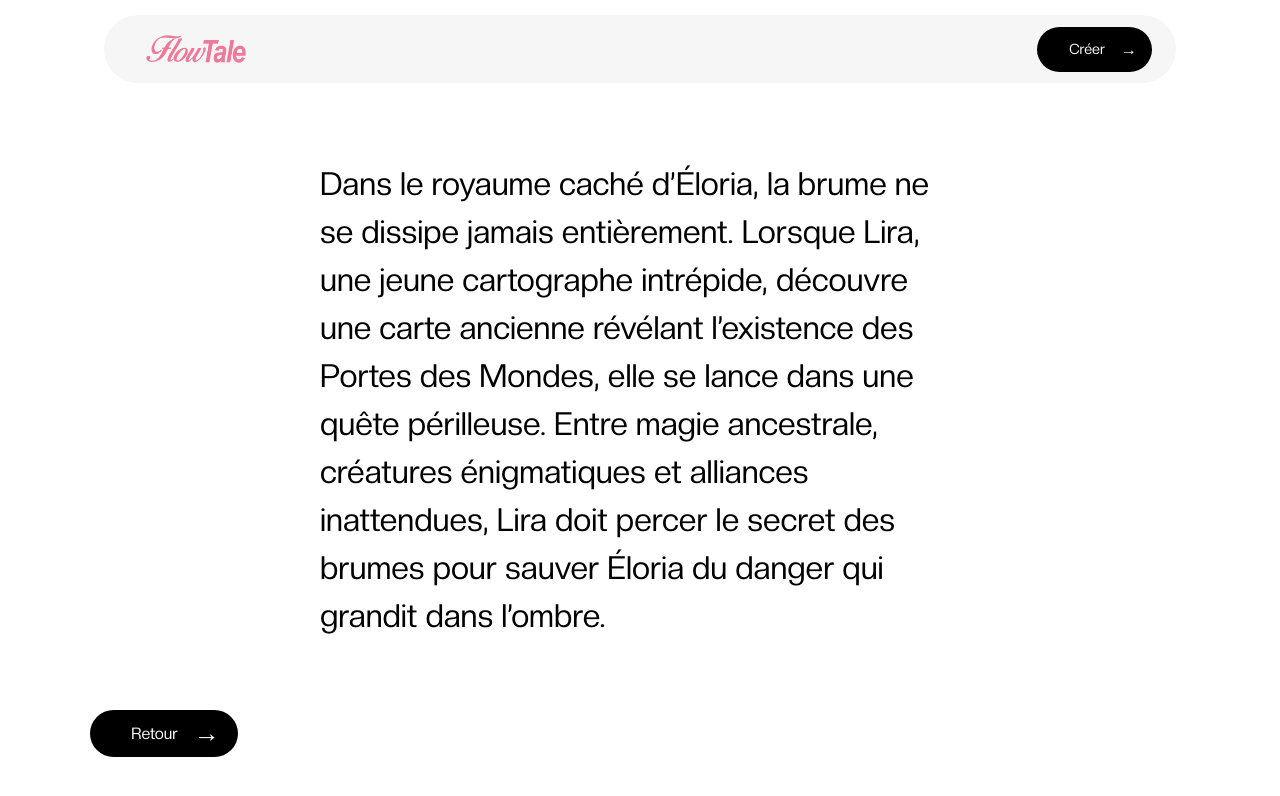
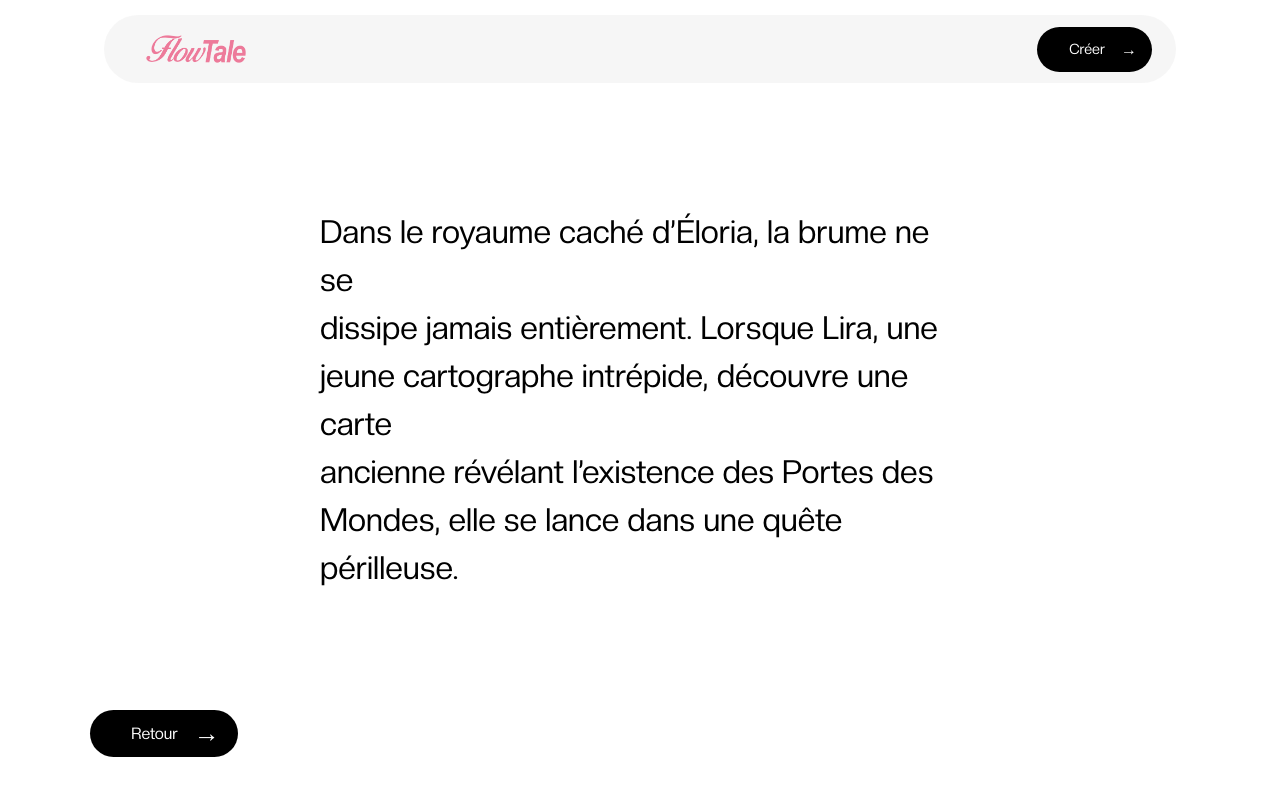
Before and after one commit to SamuelSeguin/FlowTale_Synthese, a Next.js app: page /histoires/1/jouer in a window 1280 px wide. Shown: the top 796 px of the page. Built offline with nearby package versions, Linux system fonts and the light colour scheme.

Commit message:
debut anim

```diff
--- a/src/app/_components/VisualisationHistoire.jsx
+++ b/src/app/_components/VisualisationHistoire.jsx
@@ -1,17 +1,150 @@
 "use client";
 import "./VisualisationHistoire.css";
+import { useEffect, useRef } from "react";
+import gsap from "gsap";
+import SplitText from "gsap/SplitText";
 
 const VisualisationHistoire = () => {
+  const textRef = useRef();
+  const backgroundRef = useRef();
+
+  useEffect(() => {
+    gsap.registerPlugin(SplitText);
+
+    const split = new SplitText(textRef.current, { type: "words" });
+    const splitLines = new SplitText(textRef.current, { type: "lines" });
+    const horreurTl = gsap.timeline();
+    const horreurBgTl = gsap.timeline({ repeat: -1, yoyo: true });
+    const futTl = gsap.timeline();
+    const futBgTl = gsap.timeline({ repeat: -1, yoyo: true });
+    const fantTl = gsap.timeline();
+    const fantBgTl = gsap.timeline({ repeat: -1, yoyo: true });
+
+    //  -- HORREUR --
+    // if (ambiance === "horreur") {
+    //   gsap.set(backgroundRef.current, {
+    //     "--bg-color": "#5e0c0c",
+    //   });
+
+    //   gsap.set(textRef.current, {
+    //     color: "#f02525",
+    //   });
+
+    //   horreurTl.from(split.words, {
+    //     opacity: 0,
+    //     y: 30,
+    //     rotation: -5,
+    //     duration: 0.5,
+    //     stagger: {
+    //       each: 0.08,
+    //       from: "random",
+    //     },
+    //     ease: "back.out(2)",
+    //   });
+
+    //   horreurTl.to(split.words, {
+    //     x: 3,
+    //     duration: 0.06,
+    //     repeat: 5,
+    //     yoyo: true,
+    //     ease: "power1.inOut",
+    //   });
+
+    //   horreurBgTl.to(backgroundRef.current, {
+    //     "--bg-color": "#100000",
+    //     duration: 3,
+    //     ease: "sine.inOut",
+    //   });
+
+    //   horreurBgTl.to(
+    //     backgroundRef.current,
+    //     {
+    //       "--bg-color": "#f02525",
+    //       duration: 0.2,
+    //       yoyo: true,
+    //       repeat: 1,
+    //       ease: "power1.inOut",
+    //     },
+    //     "-=0.1"
+    //   );
+
+    //  -- FANTASTIQUE --
+    // } else if (ambiance === "fantastique") {
+    // gsap.set(textRef.current, {
+    //   color: "#31243e",
+    // });
+
+    // fantTl.from(splitLines.lines, {
+    //   opacity: 0,
+    //   x: -90,
+    //   scale: 0.80,
+    //   duration: 1.2,
+    //   stagger: 0.7,
+    //   ease: "power2.out",
+    // });
+
+    // fantBgTl.to(backgroundRef.current, {
+    //   backgroundPosition: "100% 0%",
+    //   duration: 10,
+    //   repeat: -1,
+    //   yoyo: true,
+    //   ease: "sine.inOut",
+    // });
+
+    // gsap.to(".sparkle", {
+    //   y: -10,
+    //   opacity: 0.3,
+    //   duration: 1,
+    //   repeat: -1,
+    //   yoyo: true,
+    //   ease: "sine.inOut",
+    //   stagger: { each: 0.5, from: "random" },
+    // });
+
+    //  -- FUTURISTE --
+    // } else if (ambiance === "futuriste") {
+    // tl.from(split.words, {
+    //   opacity: 0,
+    //   y: 30,
+    //   rotation: -5,
+    //   duration: 0.5,
+    //   stagger: {
+    //     each: 0.08,
+    //     from: "random",
+    //   },
+    //   ease: "back.out(2)",
+    // });
+    // }
+  }, []);
+
+  // const wrapperClass =
+  //   theme === "horreur"
+  //     ? "wrapper wrapper--horreur"
+  //     : theme === "futuriste"
+  //     ? "wrapper wrapper--futuriste"
+  //     : theme === "fantastique"
+  //     ? "wrapper wrapper--fantastique"
+  //     : "wrapper";
+
   return (
-    <div>
+    <div className="wrapper" ref={backgroundRef}>
+      {/* {theme === "fantastique" && ( */}
+      {/* <> */}
+      <div className="sparkle sparkle-1" />
+      <div className="sparkle sparkle-2" />
+      <div className="sparkle sparkle-3" />
+      {/* </> */}
+      {/* )} */}
+
       <div className="histoire-container">
-        Dans le royaume caché d’Éloria, la brume ne se dissipe jamais
-        entièrement. Lorsque Lira, une jeune cartographe intrépide, découvre une
-        carte ancienne révélant l’existence des Portes des Mondes, elle se lance
-        dans une quête périlleuse. Entre magie ancestrale, créatures
-        énigmatiques et alliances inattendues, Lira doit percer le secret des
-        brumes pour sauver Éloria du danger qui grandit dans l’ombre.
+        <p ref={textRef}>
+          Dans le royaume caché d’Éloria, la brume ne se dissipe jamais
+          entièrement. Lorsque Lira, une jeune cartographe intrépide, découvre
+          une carte ancienne révélant l’existence des Portes des Mondes, elle se
+          lance dans une quête périlleuse.
+        </p>
       </div>
+
       <button className="visualisation-cta-btn">
         <span className="visualisation-cta-arrow left">→</span>
         <span className="visualisation-cta-text">Retour</span>
```
